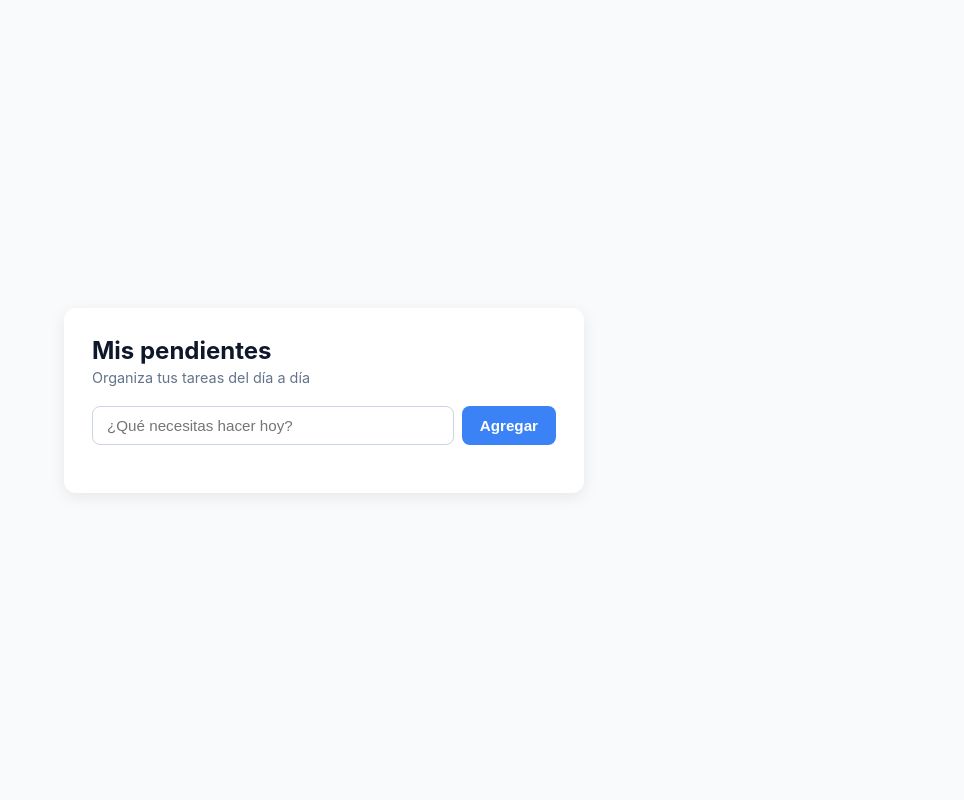
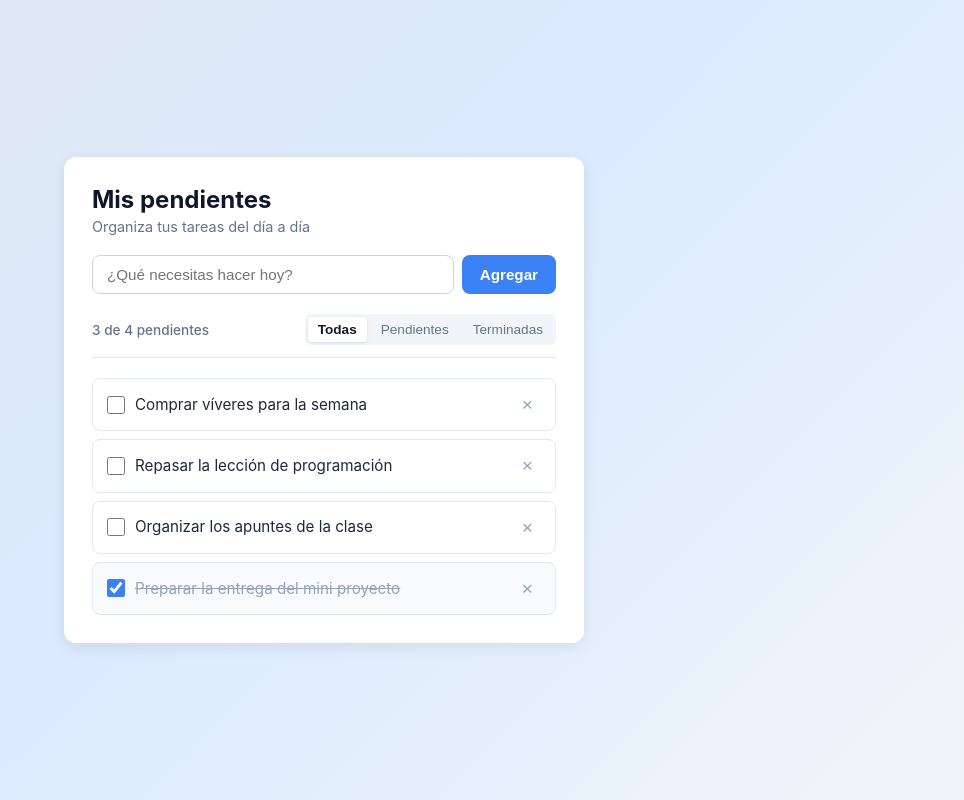
Before and after one commit to agarcia-2022075/mis-pendientes, a plain HTML site: page index.html in a window 1280 px wide. Shown: the whole page, without its empty margins (316-1280 px from the left). Drawn offline with Linux system fonts and the light colour scheme.

Commit message:
feat: agregar filtros por estado y diseno con fondo degradado

```diff
--- a/app.js
+++ b/app.js
@@ -12,9 +12,9 @@ const todoInput = document.getElementById('todo-input');
 const todoList = document.getElementById('todo-list');
 const emptyState = document.getElementById('empty-state');
 const statsCounter = document.getElementById('stats-counter');
+const filterButtons = document.querySelectorAll('.filter-btn');
 
-
-
+let currentFilter = 'all';
 
 // Actualizar contador
 function updateStats() {
--- a/index.html
+++ b/index.html
@@ -28,6 +28,16 @@
       </form>
     </section>
 
+    <!-- Filtros y contador -->
+    <section class="controls-section">
+      <span class="stats-badge" id="stats-counter">0 de 0 pendientes</span>
+      <div class="filter-group">
+        <button type="button" class="filter-btn active" data-filter="all">Todas</button>
+        <button type="button" class="filter-btn" data-filter="pending">Pendientes</button>
+        <button type="button" class="filter-btn" data-filter="completed">Terminadas</button>
+      </div>
+    </section>
+
     <!-- Lista de tareas -->
     <section class="list-section">
       <ul id="todo-list" class="todo-list">
--- a/styles.css
+++ b/styles.css
@@ -6,7 +6,7 @@
 
 body {
   font-family: -apple-system, BlinkMacSystemFont, "Segoe UI", Roboto, Helvetica, Arial, sans-serif;
-  background-color: #f8fafc;
+  background: linear-gradient(135deg, #e2e8f0 0%, #dbeafe 50%, #f1f5f9 100%);
   background-attachment: fixed;
   color: #1e293b;
   min-height: 100vh;
@@ -77,6 +77,54 @@ body {
 
 .btn-primary:hover {
   background-color: #2563eb;
+}
+
+/* Filtros y contador */
+.controls-section {
+  display: flex;
+  justify-content: space-between;
+  align-items: center;
+  padding-bottom: 12px;
+  border-bottom: 1px solid #e2e8f0;
+  flex-wrap: wrap;
+  gap: 10px;
+}
+
+.stats-badge {
+  font-size: 0.85rem;
+  color: #64748b;
+  font-weight: 500;
+}
+
+.filter-group {
+  display: flex;
+  gap: 4px;
+  background: #f1f5f9;
+  padding: 3px;
+  border-radius: 6px;
+}
+
+.filter-btn {
+  background: transparent;
+  border: none;
+  font-size: 0.85rem;
+  font-weight: 500;
+  color: #64748b;
+  padding: 5px 10px;
+  border-radius: 4px;
+  cursor: pointer;
+  transition: all 0.2s ease;
+}
+
+.filter-btn:hover {
+  color: #0f172a;
+}
+
+.filter-btn.active {
+  background: #ffffff;
+  color: #0f172a;
+  font-weight: 600;
+  box-shadow: 0 1px 3px rgba(0, 0, 0, 0.1);
 }
 
 /* Lista de tareas */
```
